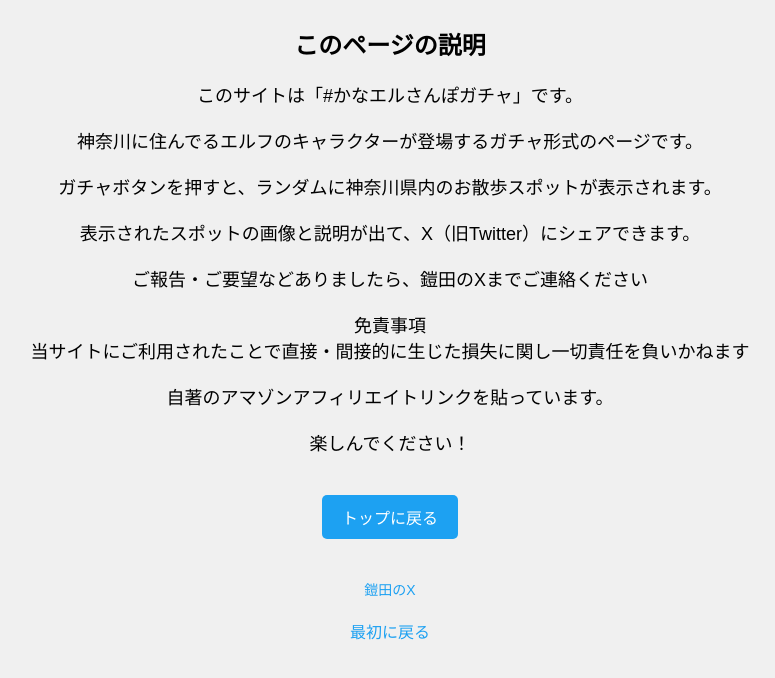
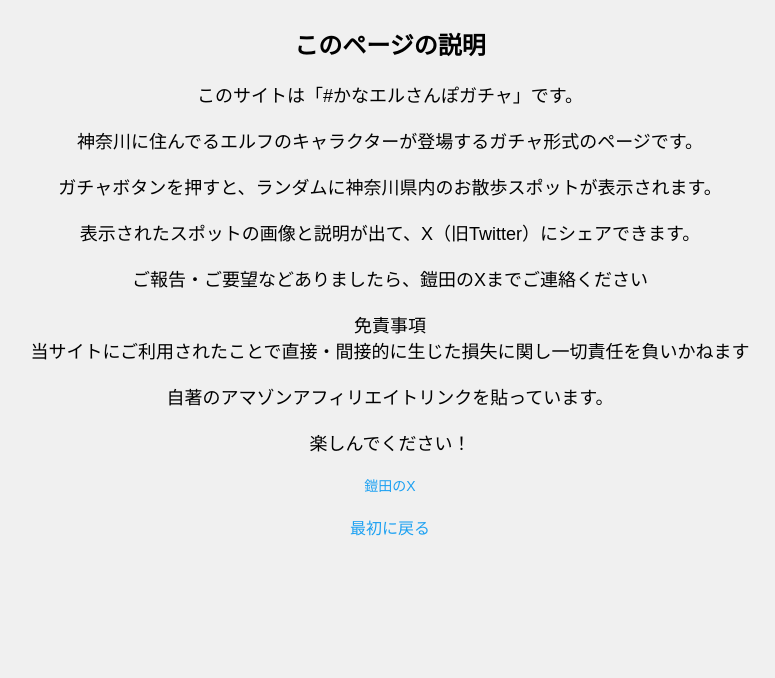
Before and after one commit to yoroida/kanaelgacha, a plain HTML site: page about.html in a window 1280 px wide. Shown: the whole page, without its empty margins (250-1025 px from the left). Drawn offline with Linux system fonts and the light colour scheme.

Commit message:
Update about.html

```diff
--- a/about.html
+++ b/about.html
@@ -85,7 +85,6 @@
   <p class="description">
     楽しんでください！
   </p>
-  <a id="backLink" href="https://yoroida.github.io/kanaelgacha/">トップに戻る</a>
 
   <footer>
     <a href="https://twitter.com/0Fami">鎧田のX</a>
```
